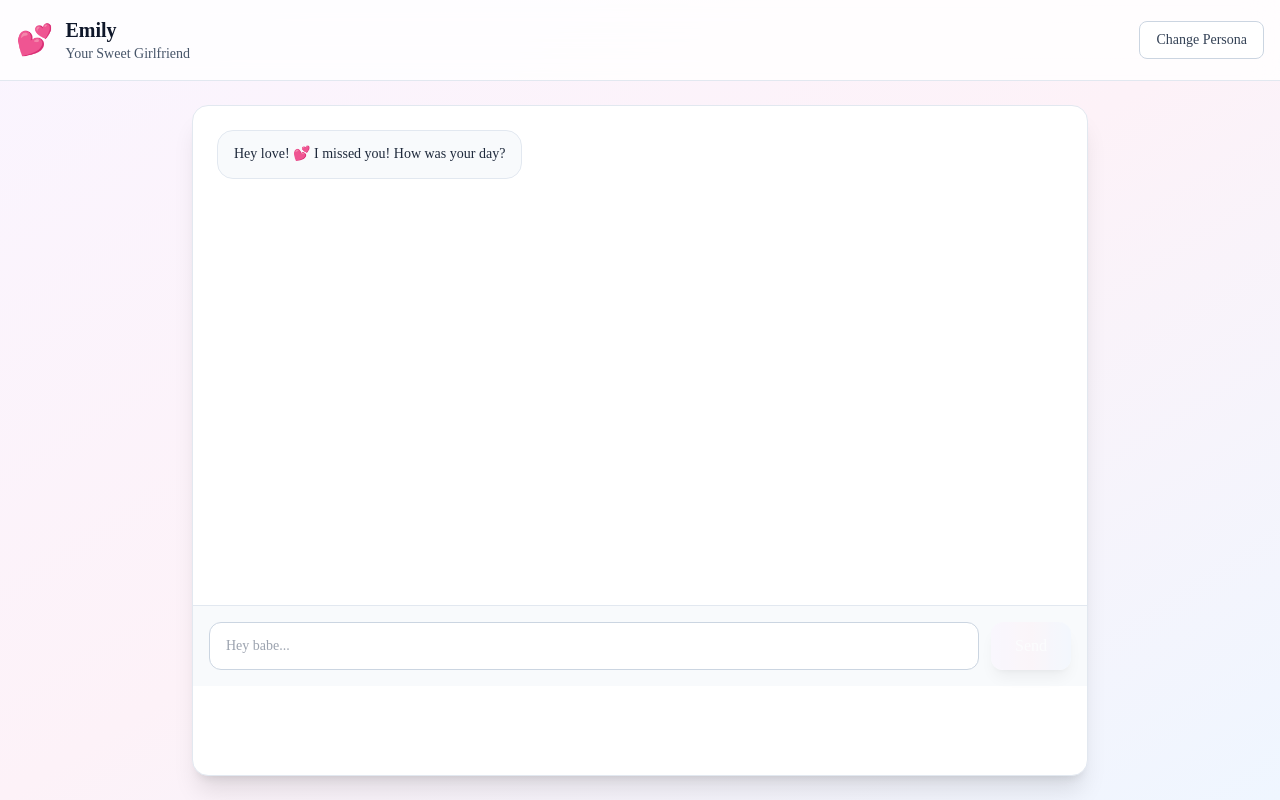
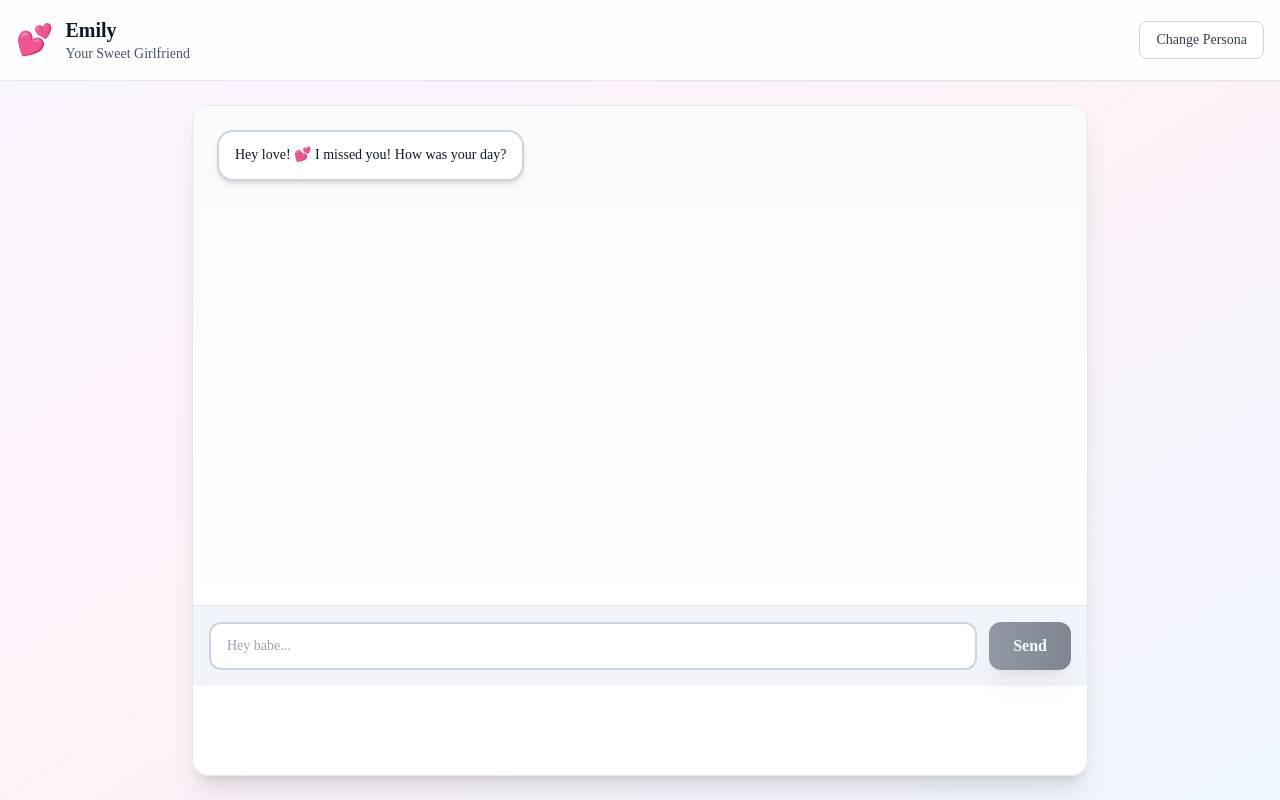
Before and after one commit to webtestingground/RP, a Next.js app: page / in a window 1280 px wide. Both pictures are taken after a click on the button 410 px from the left and 292 px from the top of the page. Built offline with nearby package versions, Linux system fonts and the light colour scheme.

Commit message:
Improve chat contrast - dark user messages, white AI messages for better visibility

```diff
--- a/src/app/page.tsx
+++ b/src/app/page.tsx
@@ -128,17 +128,17 @@ export default function RoleplayChat() {
       <main className="container mx-auto flex flex-1 flex-col px-4 py-6">
         <div className="mx-auto w-full max-w-4xl flex-1 overflow-hidden rounded-2xl border border-slate-200 bg-white shadow-xl">
           <div className="flex h-[calc(100vh-220px)] flex-col">
-            <div className="flex-1 space-y-4 overflow-y-auto p-6">
+            <div className="flex-1 space-y-4 overflow-y-auto p-6 bg-gradient-to-b from-slate-50 to-white">
               {messages.map((msg, i) => (
                 <div key={i} className={'flex ' + (msg.role === 'user' ? 'justify-end' : 'justify-start')}>
                   <div
-                    className={'max-w-[80%] rounded-2xl px-4 py-3 ' + (
+                    className={'max-w-[80%] rounded-2xl px-4 py-3 shadow-md ' + (
                       msg.role === 'user'
-                        ? 'bg-gradient-to-r ' + selectedPersona.color + ' text-white shadow-lg'
-                        : 'border border-slate-200 bg-slate-50 text-slate-800'
+                        ? 'bg-gradient-to-r from-slate-700 to-slate-800 text-white border border-slate-900'
+                        : 'bg-white border-2 border-slate-300 text-slate-900'
                     )}
                   >
-                    <p className="whitespace-pre-wrap text-sm leading-relaxed">{msg.content}</p>
+                    <p className="whitespace-pre-wrap text-sm leading-relaxed font-medium">{msg.content}</p>
                   </div>
                 </div>
               ))}
@@ -158,7 +158,7 @@ export default function RoleplayChat() {
               <div ref={messagesEndRef} />
             </div>
 
-            <div className="border-t border-slate-200 bg-slate-50 p-4">
+            <div className="border-t border-slate-200 bg-slate-100 p-4">
               <div className="flex gap-3">
                 <input
                   type="text"
@@ -166,13 +166,13 @@ export default function RoleplayChat() {
                   onChange={(e) => setInput(e.target.value)}
                   onKeyPress={(e) => e.key === 'Enter' && sendMessage()}
                   placeholder={selectedPersona.placeholderText}
-                  className="flex-1 rounded-xl border border-slate-300 bg-white px-4 py-3 text-sm outline-none focus:border-slate-400 focus:ring-2 focus:ring-slate-200"
+                  className="flex-1 rounded-xl border-2 border-slate-300 bg-white px-4 py-3 text-sm font-medium text-slate-900 outline-none focus:border-slate-500 focus:ring-4 focus:ring-slate-200"
                   disabled={isLoading}
                 />
                 <button
                   onClick={sendMessage}
                   disabled={isLoading || !input.trim()}
-                  className={'rounded-xl bg-gradient-to-r ' + selectedPersona.color + ' px-6 py-3 font-medium text-white shadow-lg transition hover:brightness-110 disabled:cursor-not-allowed disabled:opacity-50'}
+                  className="rounded-xl bg-gradient-to-r from-slate-700 to-slate-900 px-6 py-3 font-bold text-white shadow-xl transition hover:from-slate-600 hover:to-slate-800 hover:shadow-2xl disabled:cursor-not-allowed disabled:opacity-50"
                 >
                   Send
                 </button>
```
